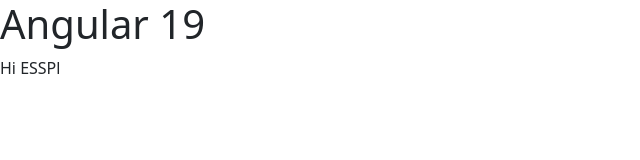
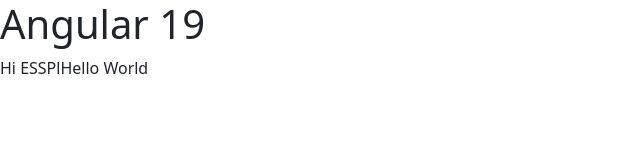
Before and after one commit to Abinashbls7/DemoTrainingApp, an Angular app: page / in a window 1280 px wide. Shown: the top 160 px of the page, without its empty margins (0-640 px from the left). Built offline with nearby package versions, Linux system fonts and the light colour scheme.

Commit message:
app.html change

```diff
--- a/src/app/app.html
+++ b/src/app/app.html
@@ -5,3 +5,4 @@
 
 <h1>Angular 19</h1>
 <a>Hi ESSPl</a>
+<a>Hello World</a>
```
